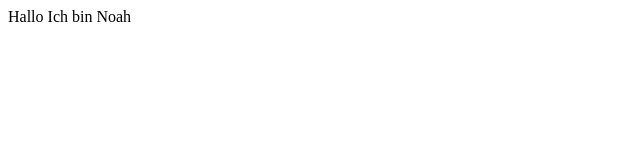
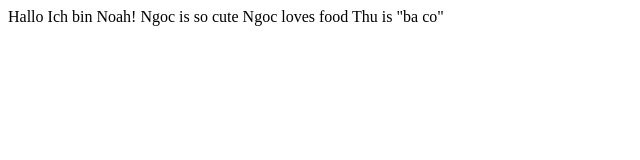
Before and after one commit to NoahNgocNguyen/Noah, a plain HTML site: page site/index.html in a window 1280 px wide. Shown: the whole page, without its empty margins (0-640 px from the left). Drawn offline with Linux system fonts and the light colour scheme.

Commit message:
Small addition to content.

```diff
--- a/site/index.html
+++ b/site/index.html
@@ -4,6 +4,13 @@
 	<title>Hallo Ich bin Noah</title>
 </head>
 <body>
-<hl>Hallo Ich bin Noah</hl>
+<hl>Hallo Ich bin Noah!
+
+Ngoc is so cute
+
+Ngoc loves food
+
+Thu is "ba co"
+</hl>
 </body>
 </html>
```
